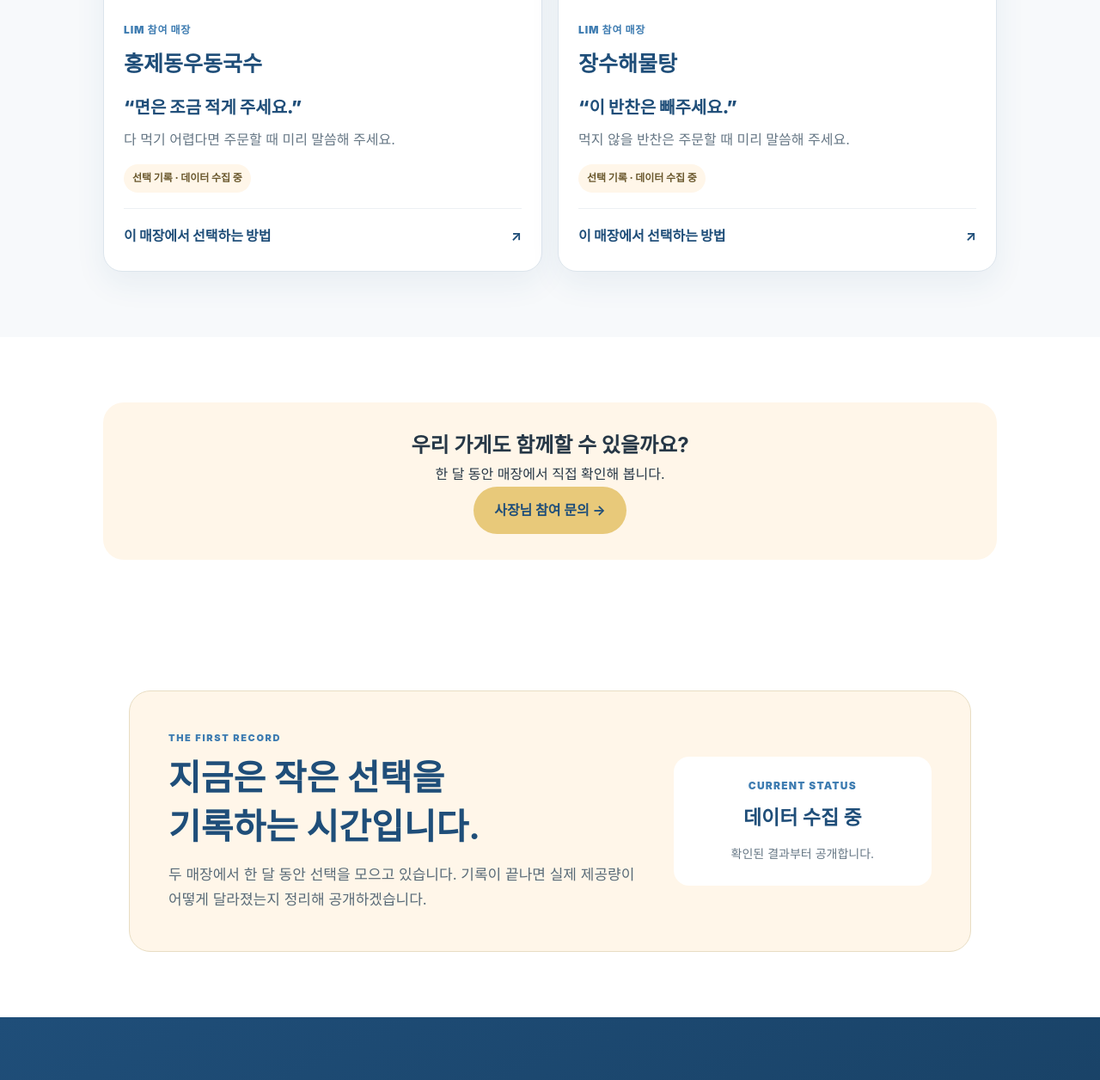
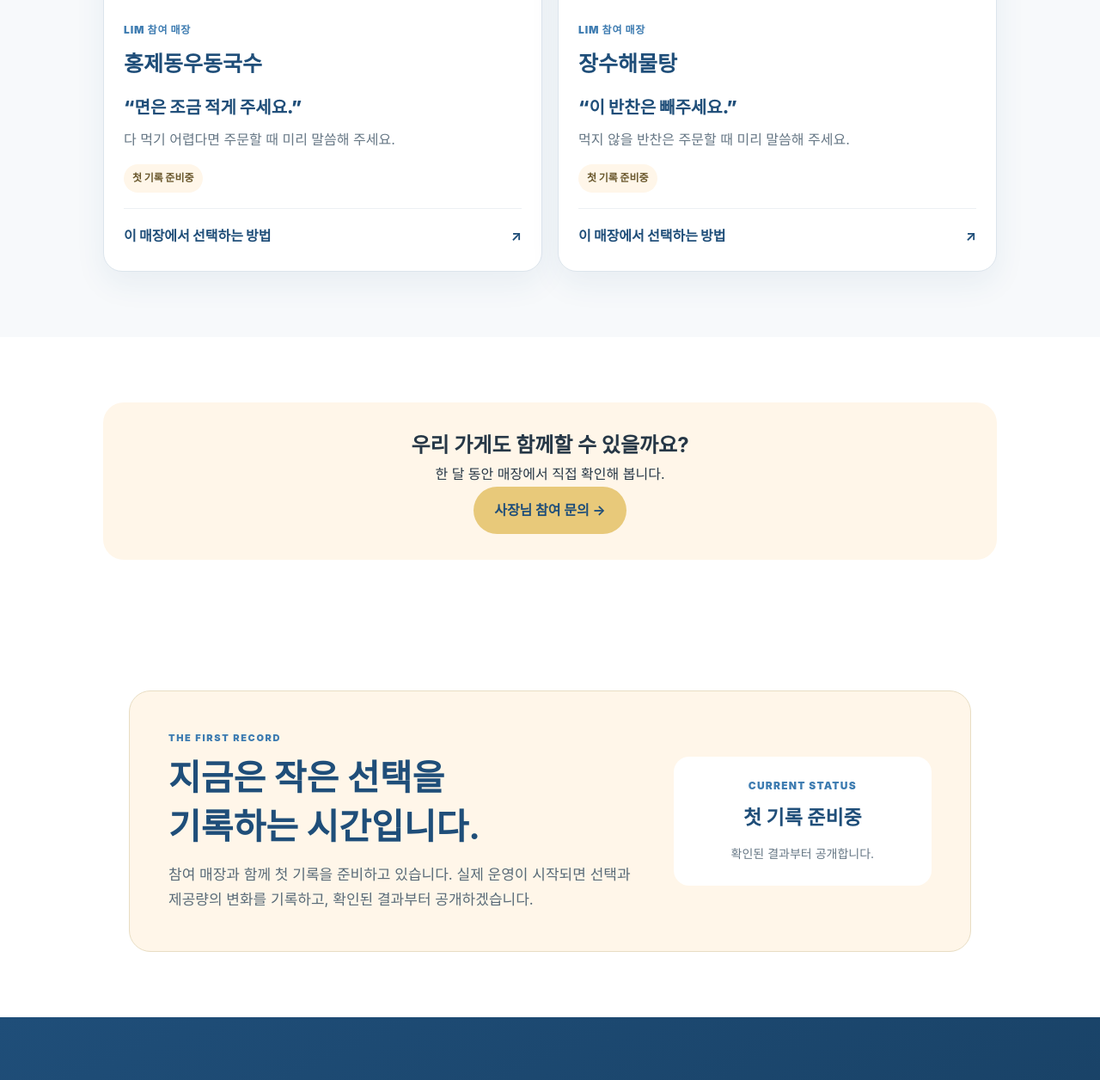
Before and after one commit to limfoodimpact/LIM, a plain HTML site: page index.html in a window 1280 px wide. Shown: the part 2245-3501 px from the top of the page at 86% size. Drawn offline with Linux system fonts and the light colour scheme; no server answers.

Commit message:
Add files via upload

```diff
--- a/index.html
+++ b/index.html
@@ -236,11 +236,11 @@
         <div class="store-grid">
           <article class="store-card">
             <div class="store-photo"><img src="./hongje_storefront.webp" width="1448" height="1086" alt="홍제동우동국수 매장 정면" loading="lazy"><span class="store-number">01 · 서대문구</span></div>
-            <div class="store-body"><span class="place">LIM 참여 매장</span><h3>홍제동우동국수</h3><p class="store-choice">“면은 조금 적게 주세요.”</p><p class="store-description">다 먹기 어렵다면 주문할 때 미리 말씀해 주세요.</p><span class="store-status">선택 기록 · 데이터 수집 중</span><a class="store-link" href="./store_hongje.html"><span>이 매장에서 선택하는 방법</span><b aria-hidden="true">↗</b></a></div>
+            <div class="store-body"><span class="place">LIM 참여 매장</span><h3>홍제동우동국수</h3><p class="store-choice">“면은 조금 적게 주세요.”</p><p class="store-description">다 먹기 어렵다면 주문할 때 미리 말씀해 주세요.</p><span class="store-status">첫 기록 준비중</span><a class="store-link" href="./store_hongje.html"><span>이 매장에서 선택하는 방법</span><b aria-hidden="true">↗</b></a></div>
           </article>
           <article class="store-card">
             <div class="store-photo"><img src="./jangsu_storefront.webp" width="1600" height="1200" alt="장수해물탕 매장 정면" loading="lazy"><span class="store-number">02 · 강동구</span></div>
-            <div class="store-body"><span class="place">LIM 참여 매장</span><h3>장수해물탕</h3><p class="store-choice">“이 반찬은 빼주세요.”</p><p class="store-description">먹지 않을 반찬은 주문할 때 미리 말씀해 주세요.</p><span class="store-status">선택 기록 · 데이터 수집 중</span><a class="store-link" href="./store_jangsu.html"><span>이 매장에서 선택하는 방법</span><b aria-hidden="true">↗</b></a></div>
+            <div class="store-body"><span class="place">LIM 참여 매장</span><h3>장수해물탕</h3><p class="store-choice">“이 반찬은 빼주세요.”</p><p class="store-description">먹지 않을 반찬은 주문할 때 미리 말씀해 주세요.</p><span class="store-status">첫 기록 준비중</span><a class="store-link" href="./store_jangsu.html"><span>이 매장에서 선택하는 방법</span><b aria-hidden="true">↗</b></a></div>
           </article>
         </div>
       </div>
@@ -249,8 +249,8 @@
     <section class="section" aria-labelledby="ownerTitle"><div class="section-inner" style="text-align:center;background:#FFF6E9;border-radius:24px;padding:30px"><h2 id="ownerTitle">우리 가게도 함께할 수 있을까요?</h2><p>한 달 동안 매장에서 직접 확인해 봅니다.</p><a href="./apply.html" style="display:inline-flex;padding:14px 24px;background:#E8C97A;border-radius:999px;color:#1F4E79;font-weight:bold;text-decoration:none">사장님 참여 문의 →</a></div></section>
     <section class="section" aria-labelledby="recordTitle">
       <div class="record-card">
-        <div><span class="kicker">THE FIRST RECORD</span><h2 id="recordTitle">지금은 작은 선택을<br>기록하는 시간입니다.</h2><p>두 매장에서 한 달 동안 선택을 모으고 있습니다. 기록이 끝나면 실제 제공량이 어떻게 달라졌는지 정리해 공개하겠습니다.</p></div>
-        <div class="record-now"><span>CURRENT STATUS</span><strong>데이터 수집 중</strong><small>확인된 결과부터 공개합니다.</small></div>
+        <div><span class="kicker">THE FIRST RECORD</span><h2 id="recordTitle">지금은 작은 선택을<br>기록하는 시간입니다.</h2><p>참여 매장과 함께 첫 기록을 준비하고 있습니다. 실제 운영이 시작되면 선택과 제공량의 변화를 기록하고, 확인된 결과부터 공개하겠습니다.</p></div>
+        <div class="record-now"><span>CURRENT STATUS</span><strong>첫 기록 준비중</strong><small>확인된 결과부터 공개합니다.</small></div>
       </div>
     </section>
 
```
